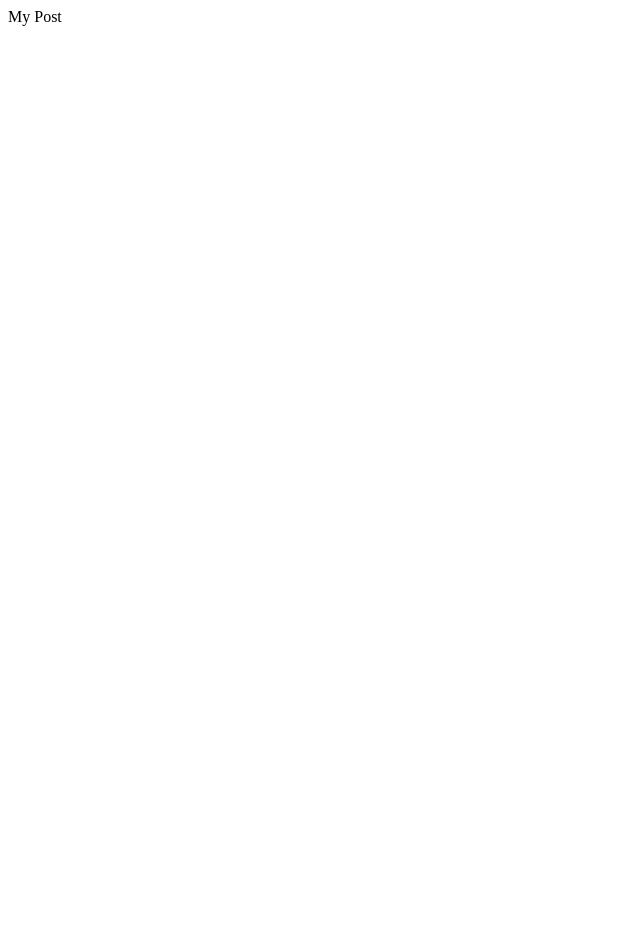
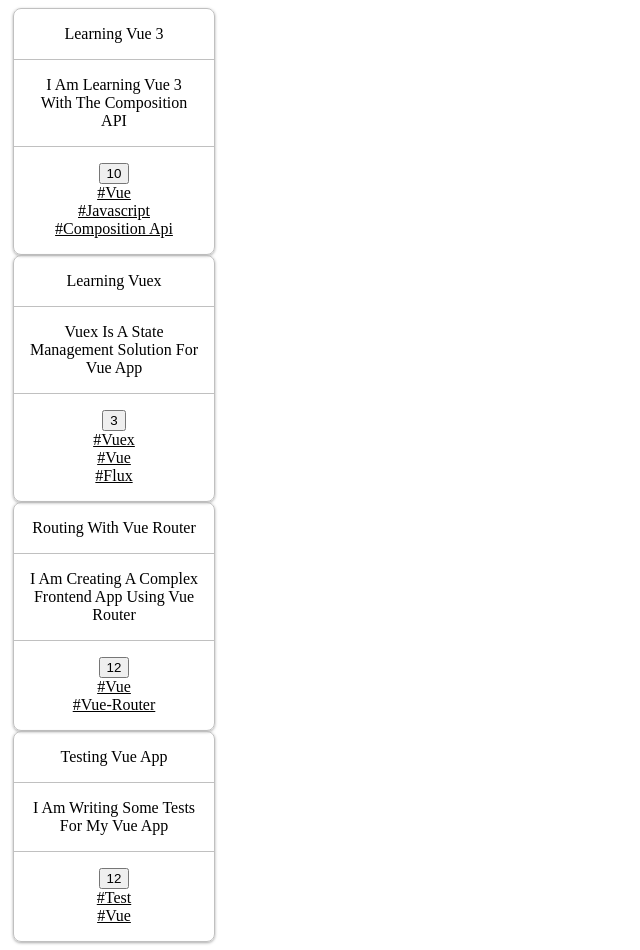
Before and after one commit to azharimm/microblog, a JavaScript app: page / in a window 1280 px wide. Shown: the whole page, without its empty margins (0-640 px from the left). Before the commit the page ends 800 px from the top, so only its background shows below. Built offline with nearby package versions, Linux system fonts and the light colour scheme.

Commit message:
^ emitting event onclick hahstag

```diff
--- a/App.vue
+++ b/App.vue
@@ -1,17 +1,40 @@
 <template>
     <div>
-        <div v-for="post in store.state.posts" :key="post">
-            {{ post.title }}
-        </div>
+        <Card v-for="post in store.state.posts" :key="post">
+            <template v-slot:title>
+				{{post.title}}
+			</template>
+			<template v-slot:content>
+	            {{ post.content }}
+			</template>
+			<template v-slot:description>
+                <Controls :post="post" @setHashtag="setHashtag" />
+			</template>
+        </Card>
+        {{ currentHashtag }}
     </div>
 </template>
 
 <script>
+import { ref } from 'vue';
 import { store } from './store'
+import Card from './Card.vue'
+import Controls from './Controls.vue'
 export default {
+    components: {
+        Card,
+        Controls
+    },
     setup() {
+        const currentHashtag = ref();
+        const setHashtag = (tag) => {
+            currentHashtag.value = tag;
+        }
+
         return {
-            store
+            store,
+            setHashtag,
+            currentHashtag
         }
     }
 }
--- a/index.html
+++ b/index.html
@@ -3,7 +3,7 @@
 <head>
     <meta charset="UTF-8">
     <meta name="viewport" content="width=device-width, initial-scale=1.0">
-    <title>Vue 3</title>
+    <title>Vue 3 - Microblog</title>
 </head>
 <body>
     <div id="app">
--- a/store.js
+++ b/store.js
@@ -1,15 +1,10 @@
 import { reactive } from 'vue';
+import { testPosts } from './testPosts'
 
 class Store {
     constructor() {
         this.state = reactive({
-            posts: [
-                {
-                    id: 1,
-                    title: 'My Post',
-                    content: 'This is a post'
-                }
-            ]
+            posts: testPosts
         })
     }
 }
```
